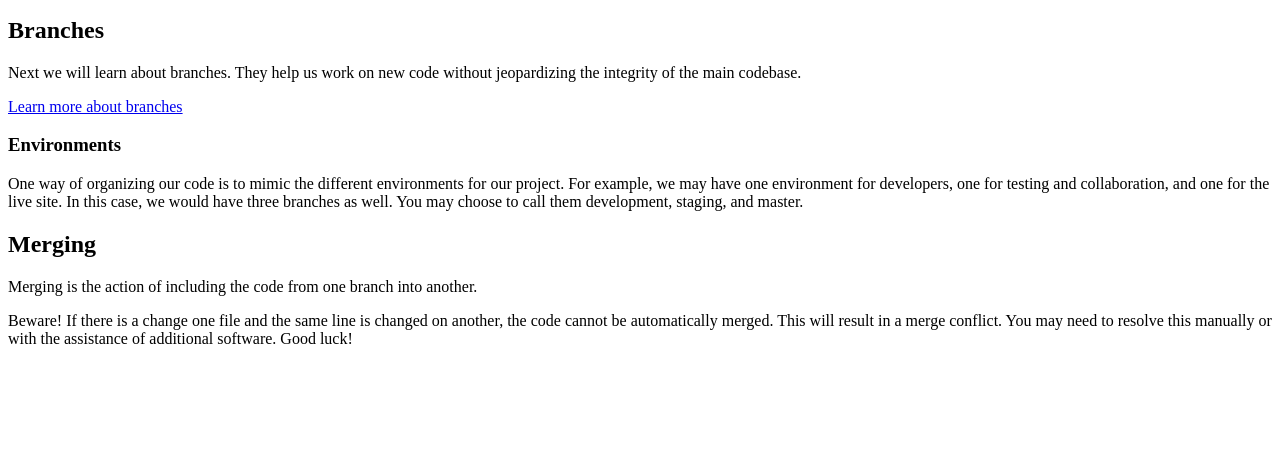
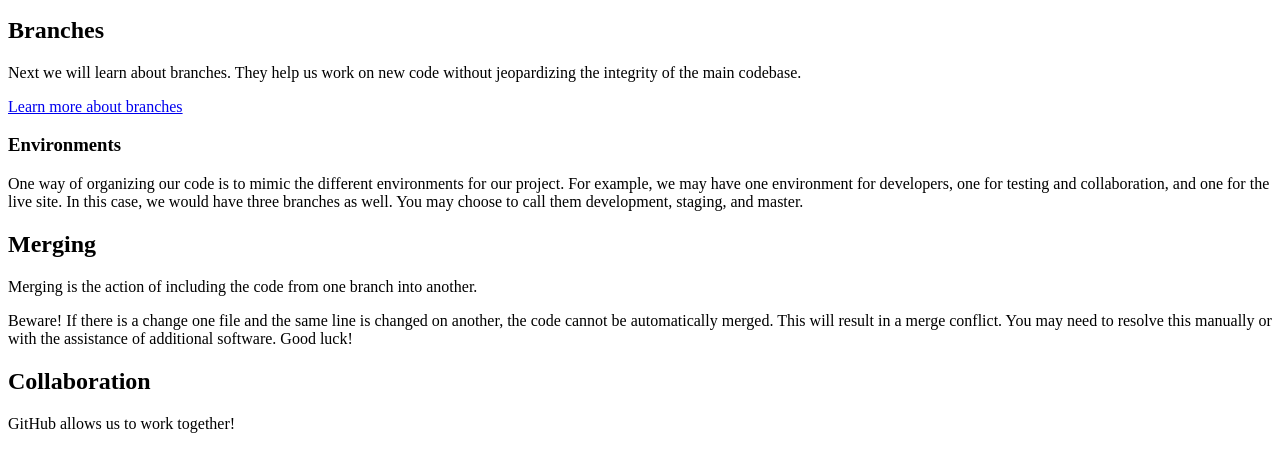
Before and after one commit to airrickdunfield/mdia-4590, a plain HTML site: page index.html in a window 1280 px wide. Shown: the part 101-572 px from the top of the page. Drawn offline with Linux system fonts and the light colour scheme.

Commit message:
Adds collaboration
Some code

```diff
--- a/index.html
+++ b/index.html
@@ -18,5 +18,7 @@
     <h2>Merging</h2>
     <p>Merging is the action of including the code from one branch into another.</p>
     <p>Beware! If there is a change one file and the same line is changed on another, the code cannot be automatically merged. This will result in a merge conflict. You may need to resolve this manually or with the assistance of additional software. Good luck!</p>
+    <h2>Collaboration</h2>
+    <p>GitHub allows us to work together!</p>
 </body>
 </html>
```
